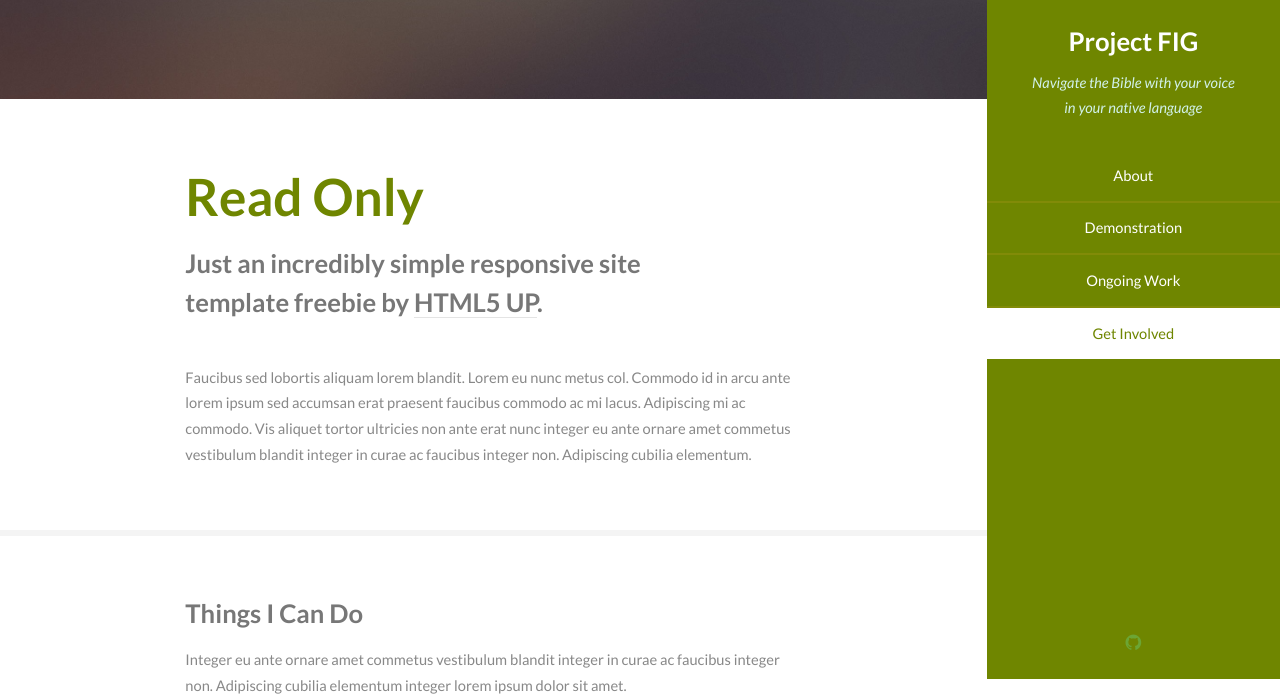
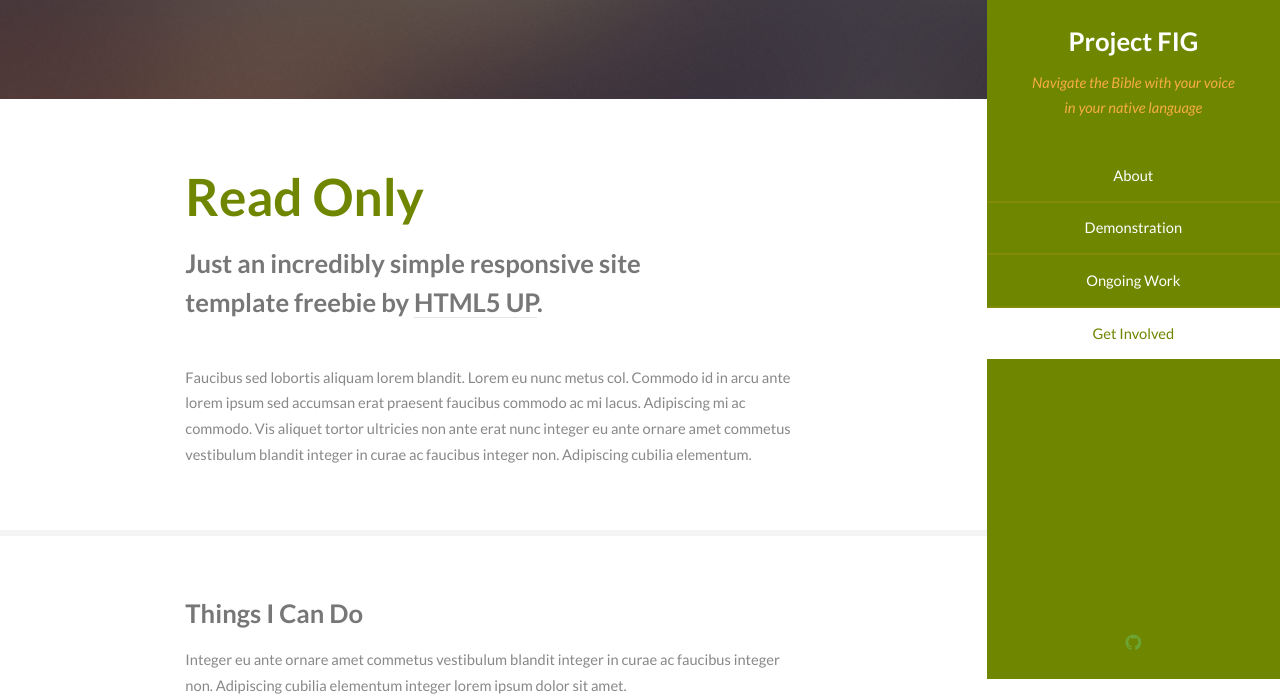
Before and after one commit to dlieviant/BibleReader, a plain HTML site: page index.html in a window 1280 px wide. Shown: the part 121-817 px from the top of the page. Drawn offline with Linux system fonts and the light colour scheme.

Commit message:
fixing css color

```diff
--- a/css/style.css
+++ b/css/style.css
@@ -959,7 +959,7 @@
 			}
 
 			#header > header p {
-				color: #d1f1e9;
+				color: #f6ad41;
 				font-style: italic;
 				margin: 1em 0 0 0;
 			}
```
